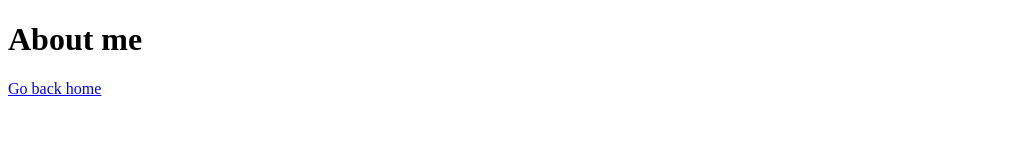
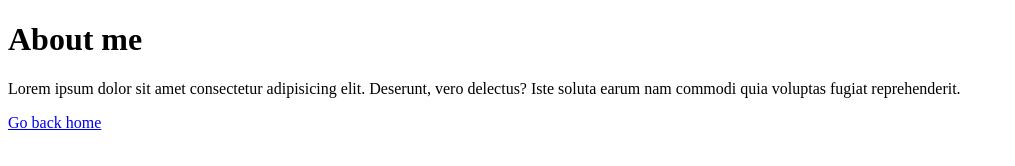
Before and after one commit to Jonasmart/1-intro, a plain HTML site: page about.html in a window 1280 px wide. Shown: the whole page, without its empty margins (0-1015 px from the left). Drawn offline with Linux system fonts and the light colour scheme.

Commit message:
About page paragraph

```diff
--- a/about.html
+++ b/about.html
@@ -10,7 +10,7 @@
 
 <body>
     <h1>About me</h1>
-
+    <p>Lorem ipsum dolor sit amet consectetur adipisicing elit. Deserunt, vero delectus? Iste soluta earum nam commodi quia voluptas fugiat reprehenderit.</p>
 <a href="../">Go back home</a>
 
 </body>
```
